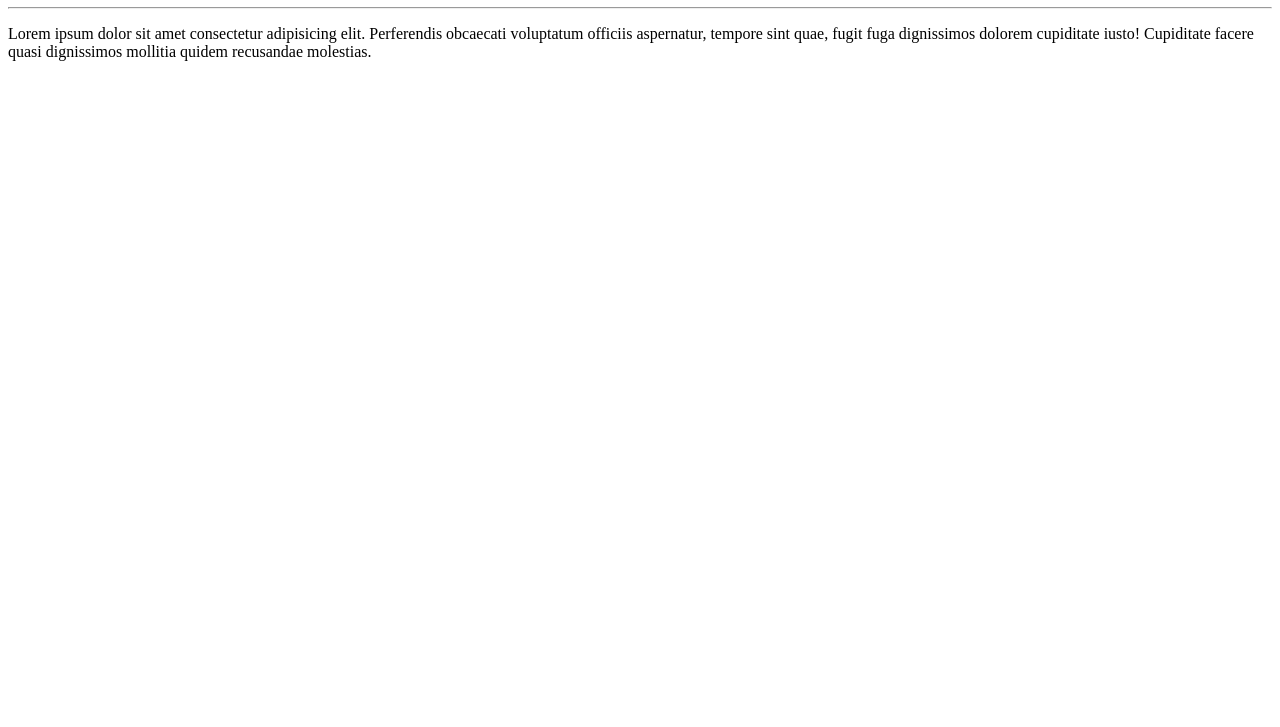
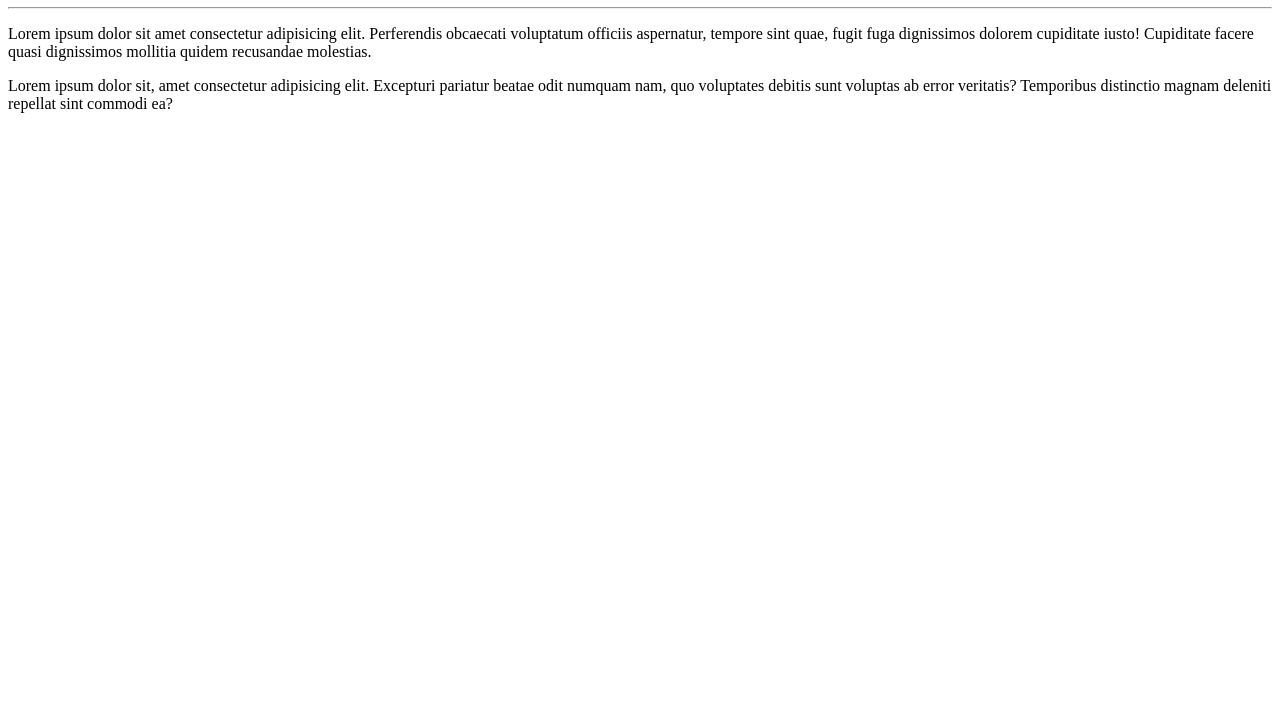
Before and after one commit to eduardarocha/estudos, a plain HTML site: page Site-teste/index.html in a window 1280 px wide. Shown: the part 73-800 px from the top of the page. Drawn offline with Linux system fonts and the light colour scheme.

Commit message:
lorem em 2x<p>

```diff
--- a/Site-teste/index.html
+++ b/Site-teste/index.html
@@ -10,5 +10,6 @@
     <h1>Teste</h1>
     <hr>
     <p>Lorem ipsum dolor sit amet consectetur adipisicing elit. Perferendis obcaecati voluptatum officiis aspernatur, tempore sint quae, fugit fuga dignissimos dolorem cupiditate iusto! Cupiditate facere quasi dignissimos mollitia quidem recusandae molestias.</p>
+    <p>Lorem ipsum dolor sit, amet consectetur adipisicing elit. Excepturi pariatur beatae odit numquam nam, quo voluptates debitis sunt voluptas ab error veritatis? Temporibus distinctio magnam deleniti repellat sint commodi ea?</p>
 </body>
 </html>
```
